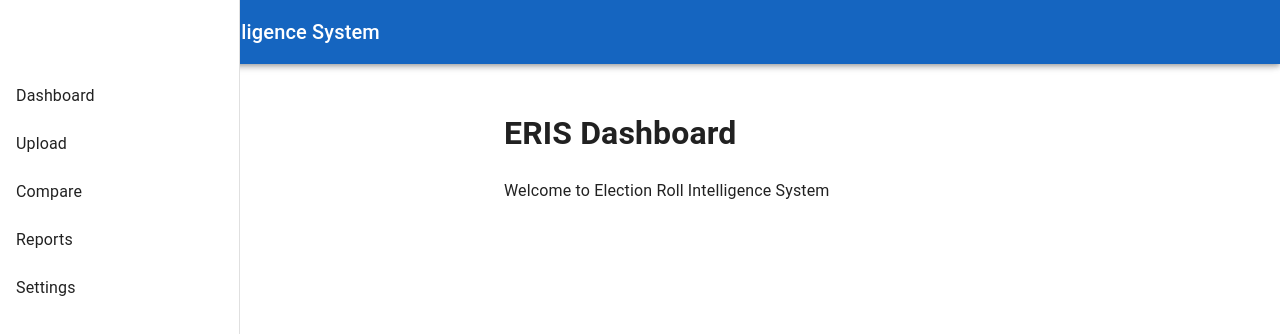
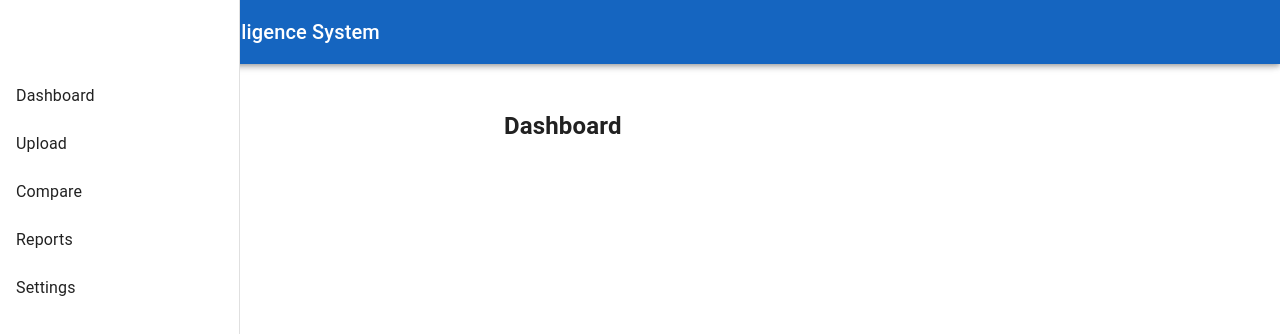
Before and after one commit to sushanttickoo22/ERIS, a React (Vite) app in the folder frontend/: page / in a window 1280 px wide. Shown: the top 334 px of the page. Built offline with nearby package versions, Linux system fonts and the light colour scheme.

Commit message:
Update Dashboard.tsx

```diff
--- a/frontend/src/pages/Dashboard.tsx
+++ b/frontend/src/pages/Dashboard.tsx
@@ -1,11 +1,3 @@
 export default function Dashboard() {
-    return (
-        <div>
-            <h1>ERIS Dashboard</h1>
-
-            <p>
-                Welcome to Election Roll Intelligence System
-            </p>
-        </div>
-    );
+    return <h2>Dashboard</h2>;
 }
```
